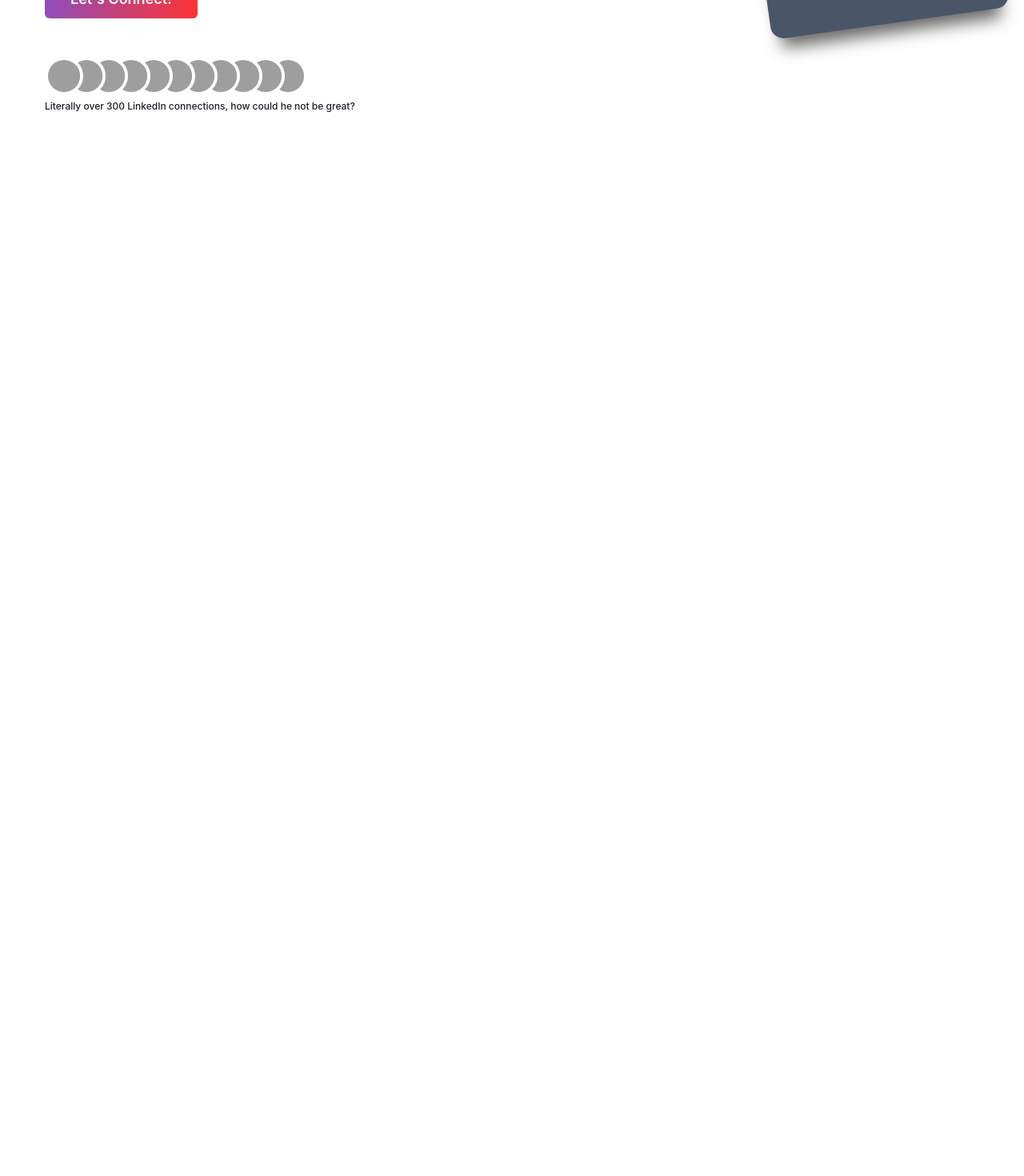
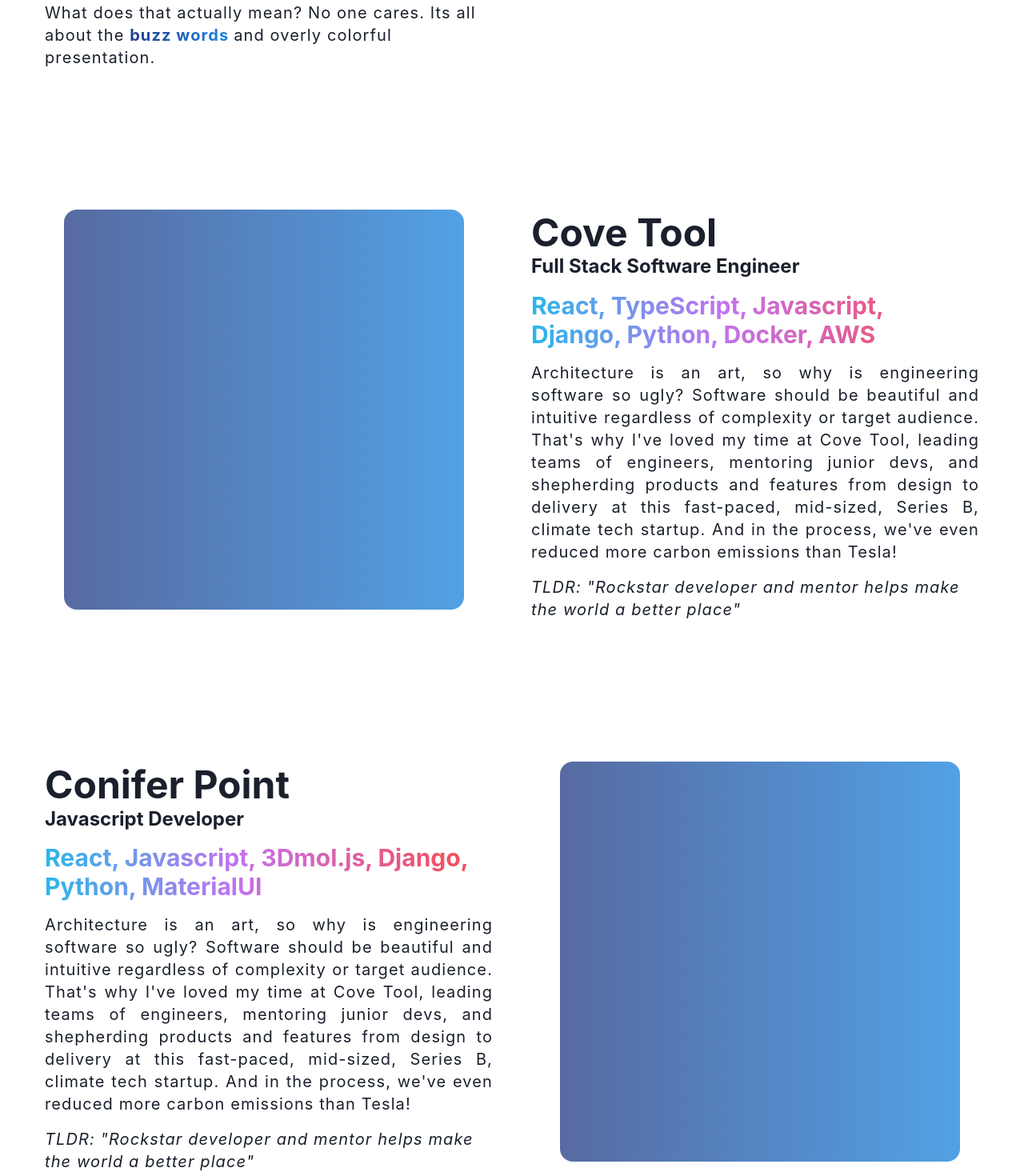
Before and after one commit to William-Schutte/next-portfolio-2023, a Next.js app: page / in a window 1280 px wide. Shown: the part 2160-3630 px from the top of the page at 80% size. Before the commit the page ends 2399 px from the top, so only its background shows below. Built offline with nearby package versions, Linux system fonts and the light colour scheme; grey boxes are pictures that could not be loaded.

Commit message:
Add Experience section and section blocks

```diff
--- /dev/null
+++ b/pages/components/Experience.js
@@ -0,0 +1,44 @@
+import { Box, Flex, Text } from "@chakra-ui/react";
+
+export default function Experience() {
+  return (
+    <Flex my="24" px="4" justifyContent="space-between">
+      <Box>
+        <Text textStyle="lgHeading" fontSize="6xl">
+          Full
+        </Text>
+        <Text textStyle="lgHeading" fontSize="6xl">
+          Stack
+        </Text>
+        <Text textStyle="lgHeading" fontSize="6xl">
+          Experience,
+        </Text>
+        <Text
+          textStyle="lgHeading"
+          fontSize="6xl"
+          bgGradient="linear(to-l, #7928CA, #FF0080)"
+          bgClip="text"
+        >
+          Engineered
+        </Text>
+        <Box maxW="560px" my="8">
+          <Text display="inline" textStyle="subHeading">
+            What does that actually mean? No one cares. Its all about the{" "}
+          </Text>
+          <Text
+            display="inline"
+            bgGradient="linear(to-l, #1B89E7, #223D89)"
+            bgClip="text"
+            textStyle="subHeading"
+            fontWeight="bold"
+          >
+            buzz words{" "}
+          </Text>
+          <Text display="inline" textStyle="subHeading">
+            and overly colorful presentation.
+          </Text>
+        </Box>
+      </Box>
+    </Flex>
+  );
+}
--- /dev/null
+++ b/pages/components/ExperienceItem1.js
@@ -0,0 +1,54 @@
+import { Box, Flex, Text, keyframes } from "@chakra-ui/react";
+
+const spin = keyframes`
+to {background-position: 200% 0;}
+`;
+
+export default function ExperienceItem1() {
+  return (
+    <Flex my="16" px="4" justifyContent="space-between">
+      <Box
+        w="500px"
+        h="500px"
+        mx="6"
+        mt="12"
+        borderRadius="2xl"
+        bg="linear-gradient(90deg, rgba(34, 61, 137, 0.72) 0%, rgba(27, 137, 231, 0.72) 100%),#E0E0E0;"
+      ></Box>
+      <Box maxW="560px" my="8" py="4">
+        <Text textStyle="lgHeading">Cove Tool</Text>
+        <Text textStyle="lgHeading" fontSize="2xl" mb="4">
+          Full Stack Software Engineer
+        </Text>
+
+        <Text
+          textStyle="lgHeading"
+          fontSize="3xl"
+          mb="4"
+          bgClip="text"
+          // textAlign="center"
+          bgGradient="linear-gradient(to right, #12c2e9, #c471ed, #f64f59, #c471ed, #12c2e9);"
+          // bgGradient="linear-gradient(to right, blue, red, blue);"
+          bgSize="200% 100%"
+          animation={`${spin} 6s infinite linear`}
+        >
+          React, TypeScript, Javascript, Django, Python, Docker, AWS
+        </Text>
+
+        <Text textStyle="subHeading" mb="4" textAlign="justify">
+          Architecture is an art, so why is engineering software so ugly?
+          Software should be beautiful and intuitive regardless of complexity or
+          target audience. That's why I've loved my time at Cove Tool, leading
+          teams of engineers, mentoring junior devs, and shepherding products
+          and features from design to delivery at this fast-paced, mid-sized,
+          Series B, climate tech startup. And in the process, we've even reduced
+          more carbon emissions than Tesla!
+        </Text>
+        <Text textStyle="subHeading" mb="4" fontStyle="italic">
+          TLDR: "Rockstar developer and mentor helps make the world a better
+          place"
+        </Text>
+      </Box>
+    </Flex>
+  );
+}
--- /dev/null
+++ b/pages/components/ExperienceItem2.js
@@ -0,0 +1,54 @@
+import { Box, Flex, Text, keyframes } from "@chakra-ui/react";
+
+const spin = keyframes`
+to {background-position: 200% 0;}
+`;
+
+export default function ExperienceItem2() {
+  return (
+    <Flex my="16" px="4" justifyContent="space-between">
+      <Box maxW="560px" my="8" py="4">
+        <Text textStyle="lgHeading">Conifer Point</Text>
+        <Text textStyle="lgHeading" fontSize="2xl" mb="4">
+          Javascript Developer
+        </Text>
+
+        <Text
+          textStyle="lgHeading"
+          fontSize="3xl"
+          mb="4"
+          bgClip="text"
+          // textAlign="center"
+          bgGradient="linear-gradient(to right, #12c2e9, #c471ed, #f64f59, #c471ed, #12c2e9);"
+          // bgGradient="linear-gradient(to right, blue, red, blue);"
+          bgSize="200% 100%"
+          animation={`${spin} 6s infinite linear`}
+        >
+          React, Javascript, 3Dmol.js, Django, Python, MaterialUI
+        </Text>
+
+        <Text textStyle="subHeading" mb="4" textAlign="justify">
+          Architecture is an art, so why is engineering software so ugly?
+          Software should be beautiful and intuitive regardless of complexity or
+          target audience. That's why I've loved my time at Cove Tool, leading
+          teams of engineers, mentoring junior devs, and shepherding products
+          and features from design to delivery at this fast-paced, mid-sized,
+          Series B, climate tech startup. And in the process, we've even reduced
+          more carbon emissions than Tesla!
+        </Text>
+        <Text textStyle="subHeading" mb="4" fontStyle="italic">
+          TLDR: "Rockstar developer and mentor helps make the world a better
+          place"
+        </Text>
+      </Box>
+      <Box
+        w="500px"
+        h="500px"
+        mx="6"
+        mt="12"
+        borderRadius="2xl"
+        bg="linear-gradient(90deg, rgba(34, 61, 137, 0.72) 0%, rgba(27, 137, 231, 0.72) 100%),#E0E0E0;"
+      ></Box>
+    </Flex>
+  );
+}
--- a/pages/components/Intro.js
+++ b/pages/components/Intro.js
@@ -15,8 +15,8 @@
     const position = window.pageYOffset;
 
     // 0 - 400 range, interpolate from 80 to 0
-    const positionInRange = Math.min(position, 320);
-    const interpVal = 80 - (80 * positionInRange) / 320;
+    const positionInRange = Math.min(position, 800);
+    const interpVal = 80 - (80 * positionInRange) / 800;
     setScrollPosition(interpVal);
   };
 
--- a/pages/index.js
+++ b/pages/index.js
@@ -1,10 +1,14 @@
 import Head from "next/head";
 import { Inter } from "@next/font/google";
 import styles from "@/styles/Home.module.css";
+
 import Section from "./components/Section";
 import NavSection from "./components/NavSection";
 import Hero from "./components/Hero";
 import Intro from "./components/Intro";
+import Experience from "./components/Experience";
+import ExperienceItem1 from "./components/ExperienceItem1";
+import ExperienceItem2 from "./components/ExperienceItem2";
 
 const inter = Inter({ subsets: ["latin"] });
 
@@ -28,7 +32,9 @@
           <Intro />
         </Section>
         <Section>
-          <Hero />
+          <Experience />
+          <ExperienceItem1 />
+          <ExperienceItem2 />
         </Section>
       </main>
     </>
```
